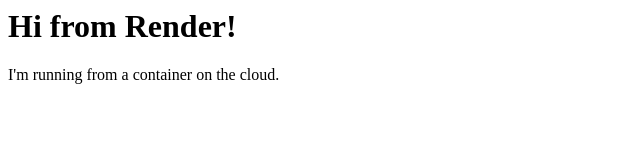
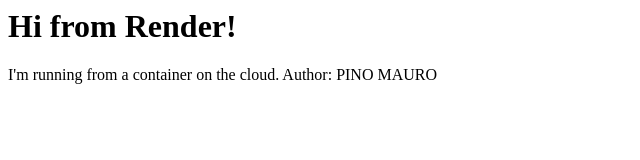
Before and after one commit to Zebrasino/web-render-example-docker, a plain HTML site: page index.html in a window 1280 px wide. Shown: the whole page, without its empty margins (0-640 px from the left). Drawn offline with Linux system fonts and the light colour scheme.

Commit message:
first commit

```diff
--- a/index.html
+++ b/index.html
@@ -1,2 +1,2 @@
 <h1>Hi from Render!</h1>
-<p>I'm running from a container on the cloud.</p>
+<p>I'm running from a container on the cloud. Author: PINO MAURO</p>
```
